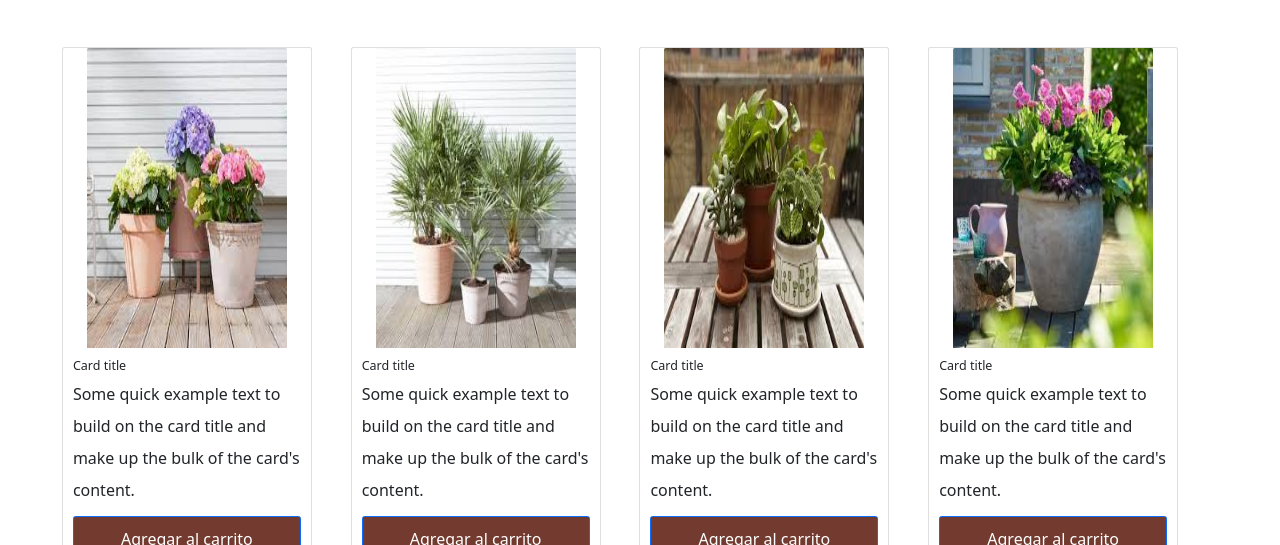
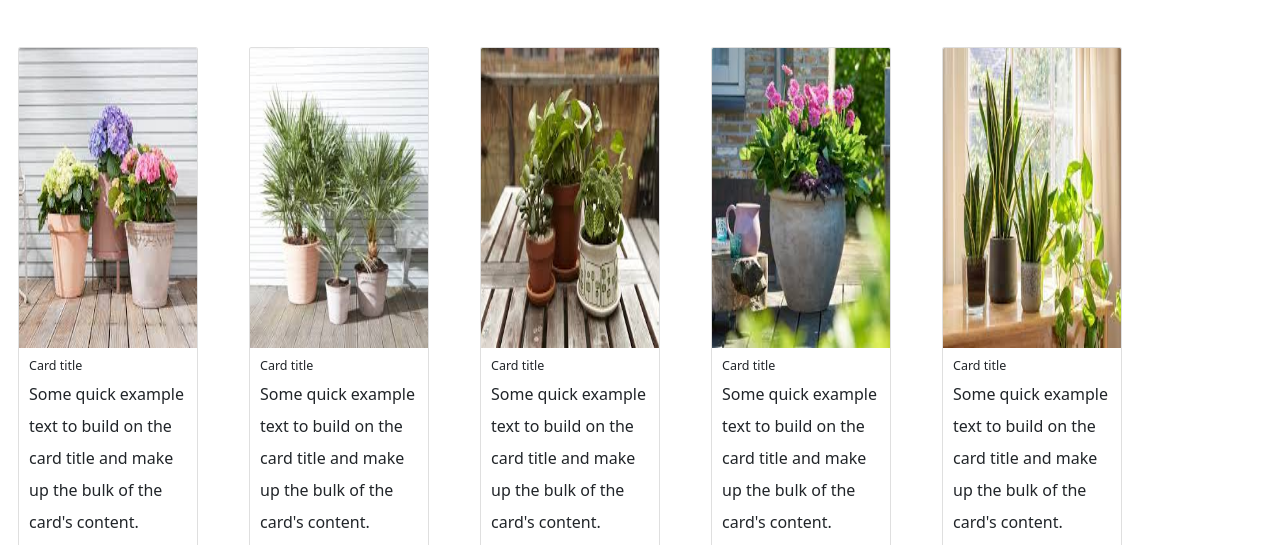
Before and after one commit to Gyrkora/Coderhouse, a plain HTML site: page paginas/plantas.html in a window 1280 px wide. Shown: the part 241-786 px from the top of the page. Drawn offline with Linux system fonts and the light colour scheme.

Commit message:
arreglando desliz horizontal

```diff
--- a/css/styles.css
+++ b/css/styles.css
@@ -637,19 +637,19 @@ footer ul {
 /* bootstrap en maceteros */
 
 .container {
-    margin: 5rem !important;
+    margin: 5rem 0 !important;
 }
 
 
 .card {
-    width: 25rem !important;
+    max-width: 25rem !important;
     align-items: center !important;
     transition: all .5s ease-in-out;
 
 }
 
 .card img {
-    width: 20rem;
+    max-width: 20rem;
     height: 30rem;
 }
 
@@ -668,7 +668,7 @@ footer ul {
 
 
 .maceteros-gap {
-    grid-row-gap: 5rem;
+    grid-row-gap: 4rem;
 }
 
 
```
